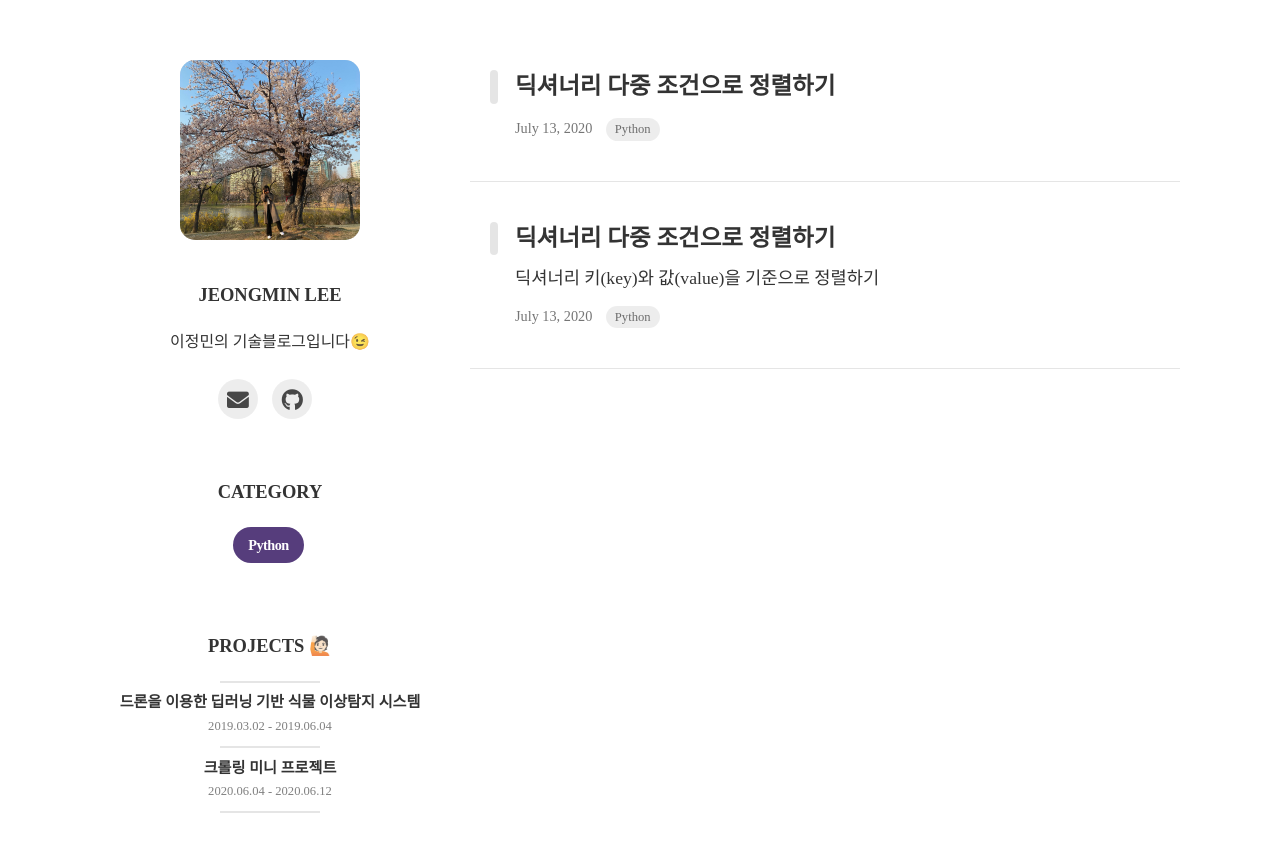
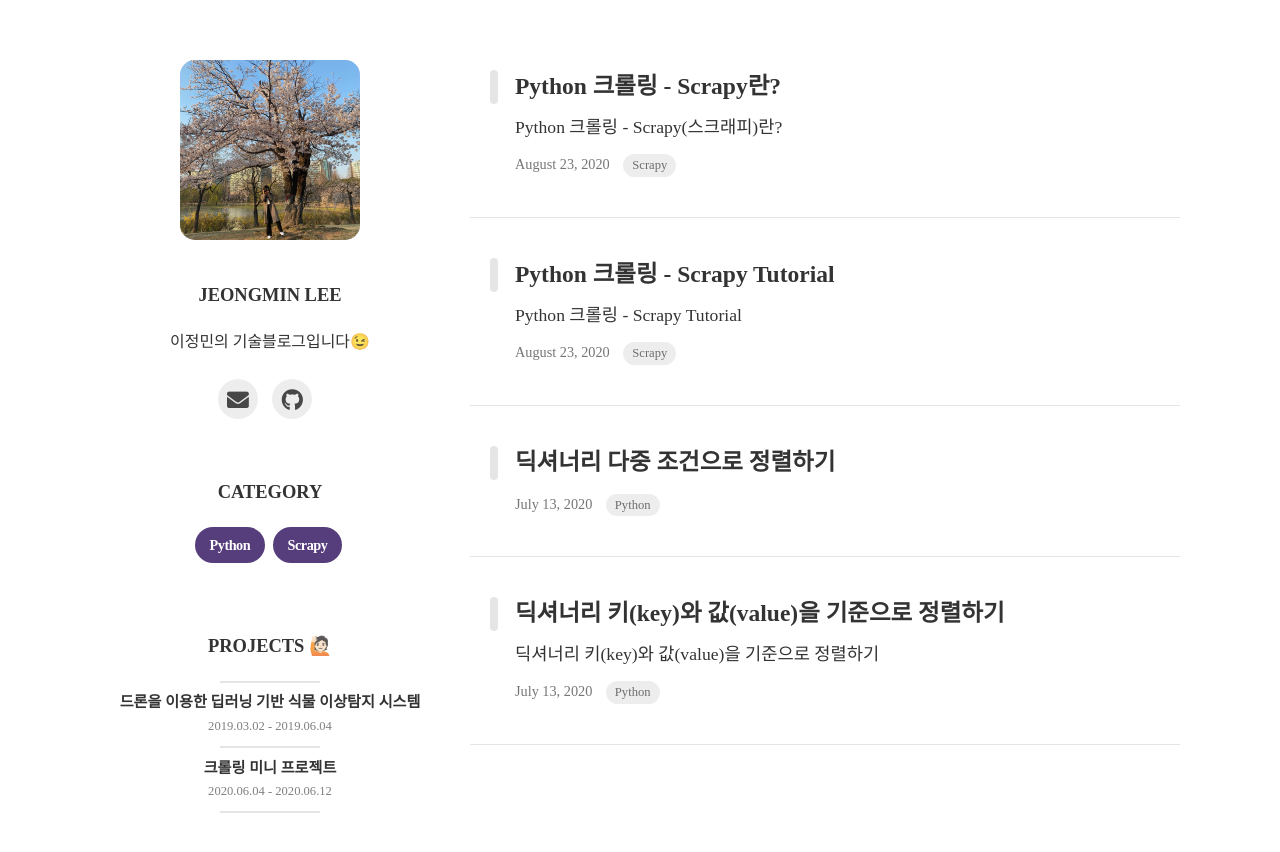
Before and after one commit to Lee-JeongMin/Lee-JeongMin.github.io, a Jekyll site: the page built from index.html, in a window 1280 px wide. Shown: the top 852 px of the page. Built offline with Jekyll 4.4.1, drawn with Linux system fonts in a browser that asks for light colours; nearby versions of some CDN libraries; some web fonts are replaced; the list of posts is cut into pages by our own code; part of the change alters nothing that is shown.

Commit message:
Upload crawling scrapy

````diff
--- a/_posts/2020-07-13-dictionary-sort-key-value.md
+++ b/_posts/2020-07-13-dictionary-sort-key-value.md
@@ -1,6 +1,6 @@
 ---
 layout: post
-title: 딕셔너리 다중 조건으로 정렬하기
+title: 딕셔너리 키(key)와 값(value)을 기준으로 정렬하기
 subtitle :
 tags: [Python]
 author: JeongMin Lee
--- /dev/null
+++ b/_posts/2020-08-23-Python-crawling-Scrapy-Tutorial.md
@@ -0,0 +1,132 @@
+---
+layout: post
+title: Python 크롤링 - Scrapy Tutorial
+subtitle :
+tags: [Scrapy]
+author: JeongMin Lee
+comments : True
+
+---
+
+## Python 크롤링 - Scrapy Tutorial
+
+네이버 뉴스를 스크래핑해보자!
+
+1. 새로운 Scrapy 프로젝트를 생성한다.
+
+```shell
+scrapy startproject tutorial
+```
+
+* setting.py 에서 `ROBOTSTXT_OBEY = False`로 변경한다.
+
+
+
+2. 추출할 아이템을 정의한다.
+
+spiders폴더 안에 naver_spider.py를 생성한다.
+
+```python
+import scrapy
+
+class NaverSpider(scrapy.Spider):
+	name = "naver"
+
+	def start_requests(self):
+		urls = ['https://news.naver.com/main/ranking/read.nhn?mid=etc&sid1=111&rankingType=popular_day&oid=003&aid=0010035514&date=20200823&type=1&rankingSeq=6&rankingSectionId=102']
+
+		for url in urls:
+			yield scrapy.Request(url=url, callback=self.parse)
+
+	def parse(self, response):
+		content = response.xpath('//*[@id="main_content"]').getall()
+		self.log(content)
+```
+
+`name` : Spider를 식별하는 고유한 이름
+
+`start_requests()` :  Spider가 크롤링을 최초로 시작하는 메서드. 반드시 반복가능한 Requests를 반환해야함
+
+`parse()` : 각 요청에 대해 다운로드 된 응답을 처리하기 위해 호출되는 메서드
+
+3. naver_spider.py를 실행해보자
+
+```shell
+scrapy crawl naver
+```
+
+아래의 사진과 같이 결과가 출력된다.
+
+![naver_news](../assets/img/naver_news.PNG)
+
+모든 데이터를 가져왔다면 이제, 필요한 데이터만 수집해보자
+
+4. 필요한 데이터를 정의내린다.
+
+1) 아래와 같이 라인을 활성화한다. ( in settings.py)
+
+```python
+ITEM_PIPELINES = {
+   'tutorial.pipelines.TutorialPipeline': 300,
+}
+```
+
+2) 나의 item을 정의한다. ( in items.py)
+
+```python
+import scrapy
+
+
+class TutorialItem(scrapy.Item):
+    # define the fields for your item here like:
+    url = scrapy.Field()      # url
+    title = scrapy.Field()    # 기사 제목
+    media = scrapy.Field()    # 기사 미디어
+    content = scrapy.Field()  # 기사 본문
+```
+
+3) items.py에서 정의한 item을 설정한다. (in naver_spider.py)
+
+```python
+import scrapy
+from tutorial.items import TutorialItem
+
+class NaverSpider(scrapy.Spider):
+	name = "naver"
+
+	def start_requests(self):
+		urls = ['https://news.naver.com/main/ranking/read.nhn?mid=etc&sid1=111&rankingType=popular_day&oid=003&aid=0010035514&date=20200823&type=1&rankingSeq=6&rankingSectionId=102']
+		for url in urls:
+			yield scrapy.Request(url=url, callback=self.parse)
+
+	def parse(self, response):
+		item = TutorialItem()
+		item['url'] = response.url
+		item['title'] = response.xpath('//*[@id="articleTitle"]').get()
+		item['media'] = response.xpath('//*[@id="main_content"]/div[1]/div[1]/a/img').get()
+		item['content'] = response.xpath('//*[@id="articleBodyContents"]').getall()
+
+		yield item
+```
+
+4) 리턴받은 item을 csv로 저장하자 (in pipelines.py)
+
+```python
+from itemadapter import ItemAdapter
+from scrapy.exporters import CsvItemExporter
+
+class TutorialPipeline:
+    def process_item(self, item, spider):
+    	with open('news.csv', 'wb') as f:
+    		exporter = CsvItemExporter(f, encoding='utf-8')
+    		exporter.export_item(item)
+    	return item
+```
+
+5) 저장한 csv을 열어보자
+
+```shell
+code news.csv
+```
+
+![naver_res](../assets/img/naver_res.PNG)
--- /dev/null
+++ b/_posts/2020-08-23-Python-crawling-Scrapy.md
@@ -0,0 +1,85 @@
+---
+layout: post
+title: Python 크롤링 - Scrapy란?
+subtitle :
+tags: [Scrapy]
+author: JeongMin Lee
+comments : True
+---
+
+## Python 크롤링 - Scrapy(스크래피)란?
+
+#### Scrapy란?
+
+> python으로 작성된 웹 크롤링 프레임 워크로 "spiders"를 작성해서 크롤링을 한다.
+>
+> https://docs.scrapy.org/en/latest/index.html
+
+##### Data flow
+
+![scrapy_architecture_02](../assets/img/scrapy_architecture_02.png)
+
+1. `Engine`은 `Spider`로부터 초기 Requests를 받는다.
+2. `Engine`은  Requests를 `Scheduler`에 의해 스케줄링 된다.
+3. `Scheduler`는  `Engine`에게 다음 Requests를 반환한다.
+4. `Engine`은 `Downloader`에게 Requests를 보내면 `Middleware`를 통해 이동하게된다.
+5. Requests에 의해 받아온 데이터들을 다시 `Middleware`를 통해 Engine로 전송된다.
+6. `Engine`은 `Downloader`에게 받은 Response를 받고, 이를  `Spider Middleware`를 통해 Spider에게 보낸다. (작성된 비즈니스 로직이 적용됨)
+7. `Spider`는 Response를 처리하고 새로운 Requests를 `Spider Middleware`를 통해 `Engine`에 반환한다.
+8. `Engine`은 `Item Pipelines`로 처리된 데이터를 보낸다음 처리된 Requests를 `Scheduler`에 보낸다.
+9. step1~8의 과정을 `Scheduler`로부터 추가의 요청이 없을때까지 반복한다.
+
+`Engine` : 시스템의 모든 구성요소간의 데이터 흐름을 제어하고 특정 작업이 발생할때 이벤트 트리거의 역할을 한다.
+
+`Scheduler` : 엔진에서 요청을 수신하고 엔진이 요청하면 나중에 엔진에서 요청할 때 공급하기 위해 대기열에 추가한다.
+
+`Downloader` : 웹 페이지를 가져와서 엔진에 공급하는 역할을 한다.
+
+`Spiders` : 사용자가 작성한 클래스
+
+`Item Pipeline` :  스파이더에 의해 아이템이 추출되면 아이템 처리를 담당한다.
+
+
+
+#### Scrapy 설치
+
+```bash
+# pip를 사용해 다운
+pip install scrapy
+```
+
+
+
+#### Scrapy 프로젝트 시작
+
+원하는 위치로 이동 후 아래와 같은 명령어를 작성하면 scrapy 프로젝트가 세팅된다.
+
+```shell
+scrapy startproject tutorial
+```
+
+그러면 아래와 같은 디렉토리가 생성된다.
+
+```shell
+tutorial/
+    scrapy.cfg            # deploy configuration file
+
+    tutorial/             # project's Python module, you'll import your code from here
+        __init__.py
+
+        items.py          # project items definition file
+
+        middlewares.py    # project middlewares file
+
+        pipelines.py      # project pipelines file
+
+        settings.py       # project settings file
+
+        spiders/          # a directory where you'll later put your spiders
+            __init__.py
+```
+
+* item.py : 크롤링할 데이터를 저장하는 기능을 하는 객체의 클래스를 정의하는 파일이다.
+* middlewares.py : 커스텀한 middleware의 기능을 정의하는 파일이다.
+* pipelines.py : item pipelines의 커스텀 모듈을 정의하는 곳으로 데이터를 가공하고 저장하는 역할을 한다.
+* settings.py : 현재 프로젝트의 설정을 하는 파일이다.
````
Also changed, not shown: assets/img/naver_news.PNG (added), assets/img/naver_res.PNG (added), assets/img/scrapy_architecture_02.png (added).
